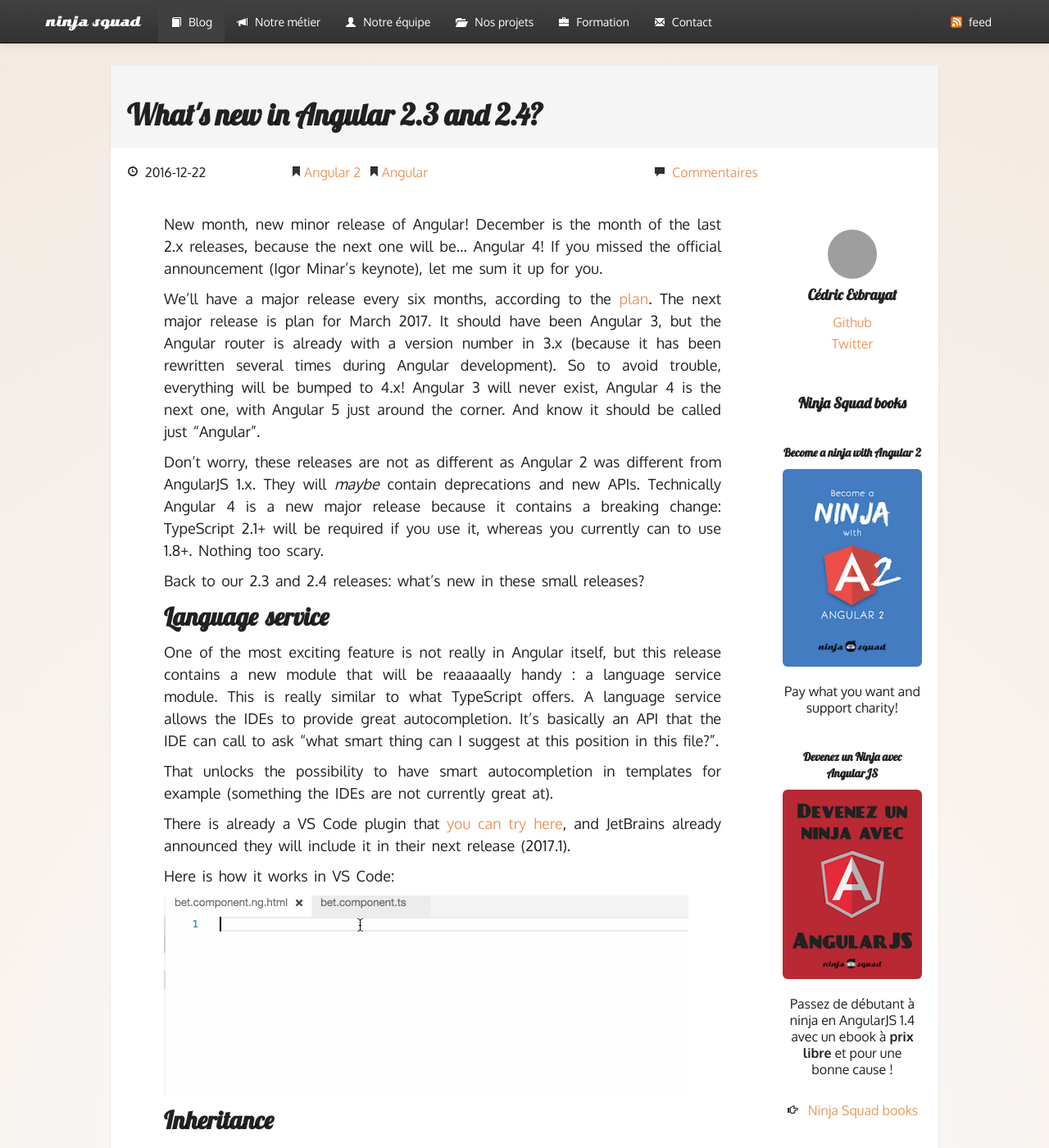
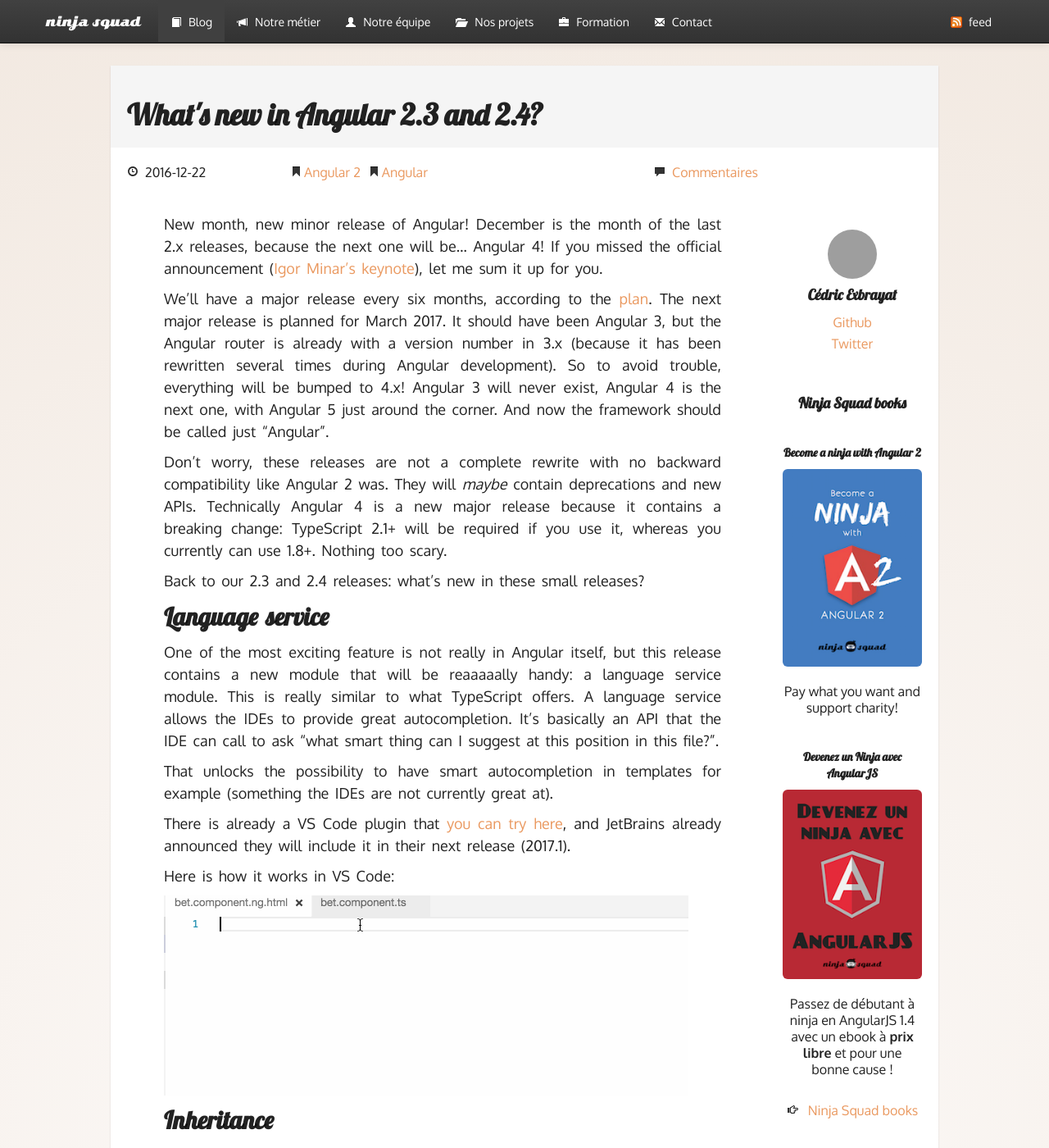
Before and after one commit to Ninja-Squad/ninja-squad.github.com, a Jekyll site: the page built from _posts/2016-12-22-what-is-new-angular-2.3-and-2.4.md, in a window 1280 px wide and 1400 px high. Shown: the whole window at 82% size. Built offline with Jekyll 4.4.1, drawn with Linux system fonts in a browser that asks for light colours; comment, search, counter and statistics services are not loaded; some of the changed text lies outside the part shown; grey boxes are pictures that could not be loaded.

Commit message:
fix: feedback on ng 2.3-2.4

```diff
--- a/_posts/2016-12-22-what-is-new-angular-2.3-and-2.4.md
+++ b/_posts/2016-12-22-what-is-new-angular-2.3-and-2.4.md
@@ -3,30 +3,30 @@
 title: What's new in Angular 2.3 and 2.4?
 author: cexbrayat
 tags: ["Angular 2", "Angular"]
-description: "Angular 2.3 and 2.4 are out. What new features are included?"
+description: "Angular 2.3 and 2.4 are out. Which new features are included?"
 ---
 
 New month, new minor release of Angular!
 December is the month of the last 2.x releases,
 because the next one will be... Angular 4!
-If you missed the official announcement (Igor Minar's keynote),
+If you missed the official announcement ([Igor Minar's keynote](https://www.youtube.com/watch?v=aJIMoLgqU_o)),
 let me sum it up for you.
 
 We'll have a major release every six months, according to the [plan](http://angularjs.blogspot.fr/2016/10/versioning-and-releasing-angular.html).
-The next major release is plan for March 2017.
+The next major release is planned for March 2017.
 It should have been Angular 3, but the Angular router is already with a version number in 3.x (because it has been rewritten several times during Angular development). So to avoid trouble, everything will be bumped to 4.x!
 Angular 3 will never exist, Angular 4 is the next one, with Angular 5 just around the corner.
-And know it should be called just "Angular".
+And now the framework should be called just "Angular".
 
-Don't worry, these releases are not as different as Angular 2 was different from AngularJS 1.x. They will _maybe_ contain deprecations and new APIs.
-Technically Angular 4 is a new major release because it contains a breaking change: TypeScript 2.1+ will be required if you use it, whereas you currently can to use 1.8+. Nothing too scary.
+Don't worry, these releases are not a complete rewrite with no backward compatibility like Angular 2 was. They will _maybe_ contain deprecations and new APIs.
+Technically Angular 4 is a new major release because it contains a breaking change: TypeScript 2.1+ will be required if you use it, whereas you currently can use 1.8+. Nothing too scary.
 
 Back to our 2.3 and 2.4 releases: what's new in these small releases?
 
 ## Language service
 
 One of the most exciting feature is not really in Angular itself,
-but this release contains a new module that will be reaaaaally handy : a language service module. This is really similar to what TypeScript offers.
+but this release contains a new module that will be reaaaaally handy: a language service module. This is really similar to what TypeScript offers.
 A language service allows the IDEs to provide great autocompletion.
 It's basically an API that the IDE can call to ask "what smart thing can I suggest at this position in this file?".
 
```
Also changed, not shown: other parts of _posts/2016-12-22-what-is-new-angular-2.3-and-2.4.md (+1 -1 lines).
